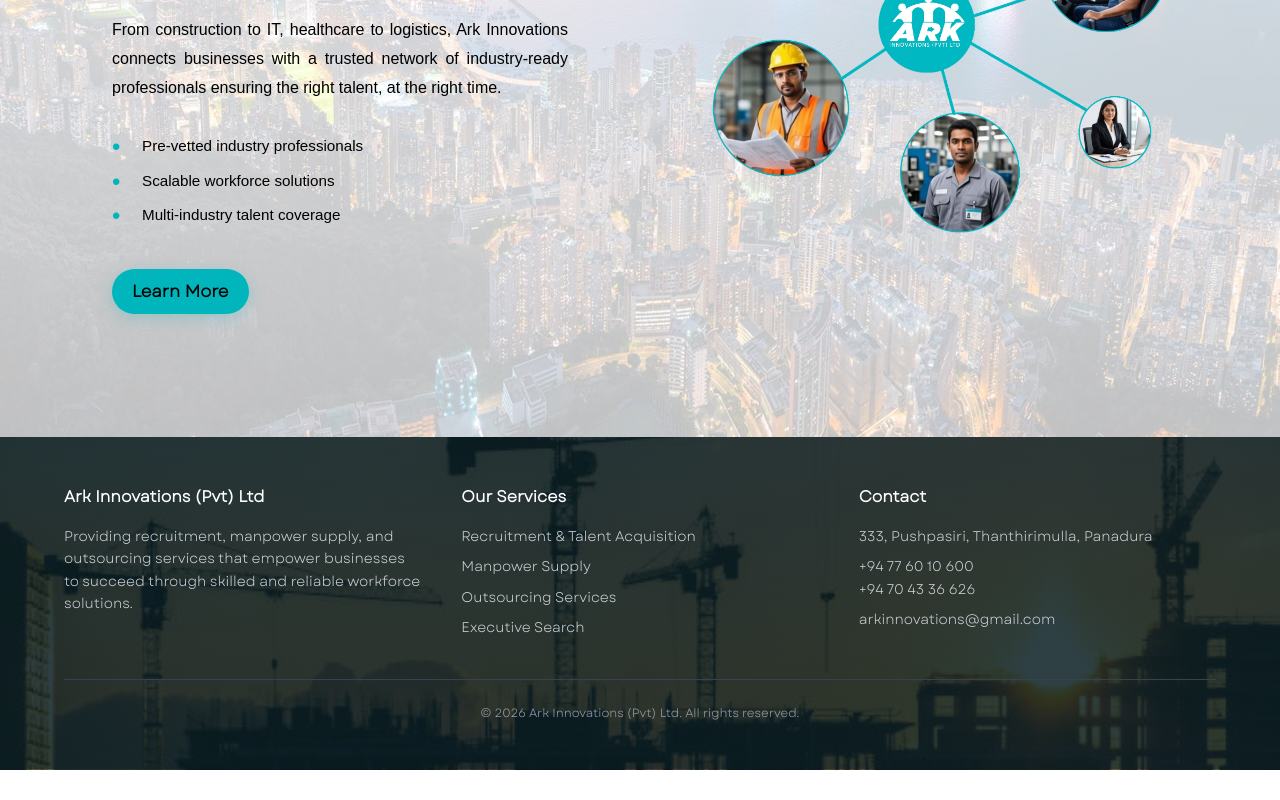
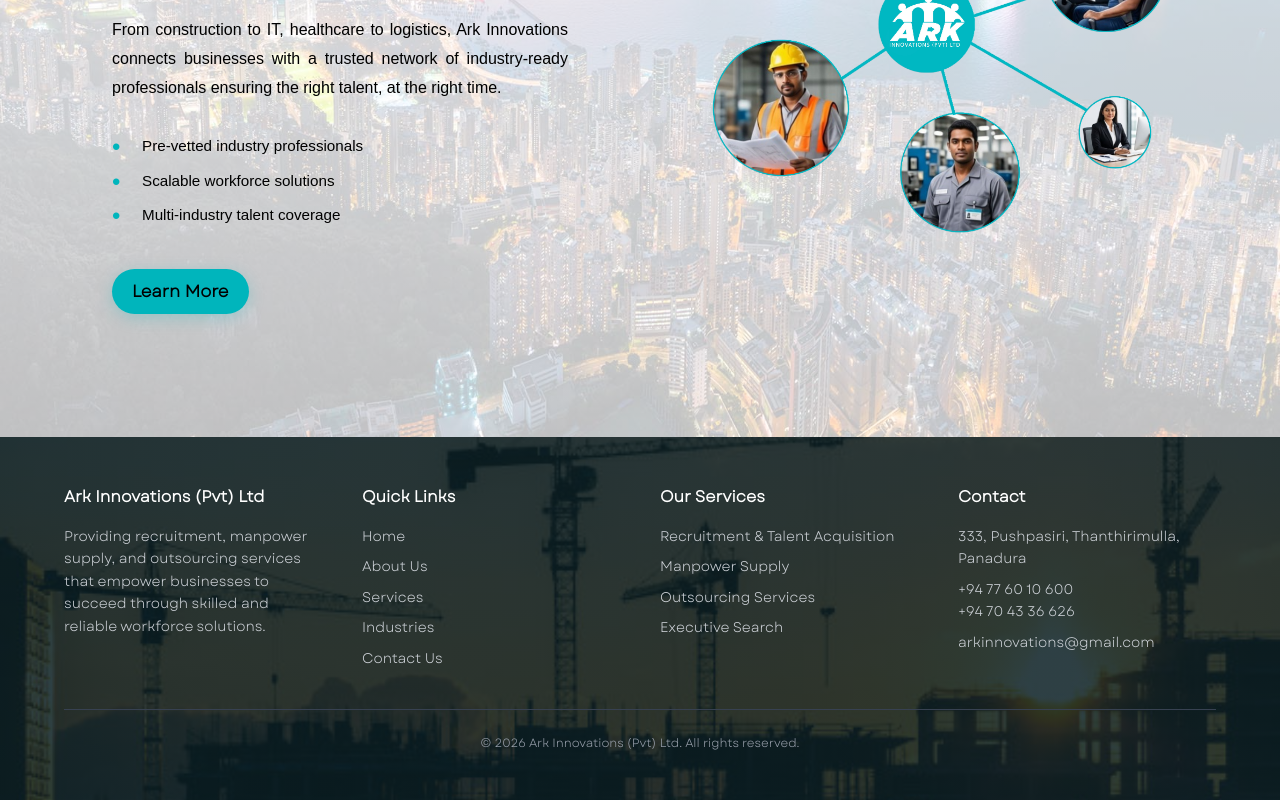
Before and after one commit to disalHenuka/ark-innovations, a Next.js app: page / in a window 1280 px wide. Shown: the part 1195-1995 px from the top of the page. Before the commit the page ends 1965 px from the top, so only its background shows below. Built offline with nearby package versions, Linux system fonts and the light colour scheme.

Commit message:
minor fiexes, emailw works

```diff
--- a/app/components/Footer.tsx
+++ b/app/components/Footer.tsx
@@ -45,9 +45,7 @@
       <div className="footerContent">
 
         <div className="footerSection">
-          <h3>
-            Ark Innovations (Pvt) Ltd
-          </h3>
+          <h3>Ark Innovations (Pvt) Ltd</h3>
           <p>
             Providing recruitment, manpower supply, and outsourcing services
             that empower businesses to succeed through skilled and reliable
@@ -56,12 +54,23 @@
         </div>
 
         <div className="footerSection">
+          <h3>Quick Links</h3>
+          <ul>
+            <li><a href="/">Home</a></li>
+            <li><a href="/about">About Us</a></li>
+            <li><a href="/services">Services</a></li>
+            <li><a href="/industries">Industries</a></li>
+            <li><a href="/contact">Contact Us</a></li>
+          </ul>
+        </div>
+
+        <div className="footerSection">
           <h3>Our Services</h3>
           <ul>
-            <li>Recruitment & Talent Acquisition</li>
-            <li>Manpower Supply</li>
-            <li>Outsourcing Services</li>
-            <li>Executive Search</li>
+            <li><a href="/services#recruitment">Recruitment & Talent Acquisition</a></li>
+            <li><a href="/services#manpower">Manpower Supply</a></li>
+            <li><a href="/services#outsourcing">Outsourcing Services</a></li>
+            <li><a href="/services#executive-search">Executive Search</a></li>
           </ul>
         </div>
 
--- a/app/pages/services.tsx
+++ b/app/pages/services.tsx
@@ -57,6 +57,7 @@
 }
 
 function ServiceCard({
+  id,
   className,
   imagePosition,
   imageSrc,
@@ -64,6 +65,7 @@
   title,
   description,
 }: {
+  id?: string;
   className: string;
   imagePosition: "left" | "right";
   imageSrc: string;
@@ -92,6 +94,7 @@
 
   return (
     <div
+      id={id}
       ref={ref}
       className={className}
       style={{
@@ -237,6 +240,7 @@
         </motion.div>
 
         <ServiceCard
+          id="recruitment"
           className="service-section service-1"
           imagePosition="left"
           imageSrc="/assets/service_1.jpg"
@@ -246,6 +250,7 @@
         />
 
         <ServiceCard
+          id="manpower"
           className="service-section service-2"
           imagePosition="right"
           imageSrc="/assets/service_2.png"
@@ -255,6 +260,7 @@
         />
 
         <ServiceCard
+          id="outsourcing"
           className="service-section service-3"
           imagePosition="left"
           imageSrc="/assets/service_3.jpg"
@@ -264,6 +270,7 @@
         />
 
         <ServiceCard
+          id="executive-search"
           className="service-section service-2"
           imagePosition="right"
           imageSrc="/assets/service_4.jpg"
--- a/app/styles/about.css
+++ b/app/styles/about.css
@@ -246,7 +246,7 @@
 
 .feature-card {
   background: #FFFFFF;
-  border-radius: 20px;
+  border-radius: 55px;
   padding: 30px 24px;
   box-shadow: 0 8px 24px rgba(0, 0, 0, 0.08);
   transition: all 0.3s ease;
@@ -315,6 +315,7 @@
 /* --- Bottom CTA --- */
 .bottom-cta {
   text-align: center;
+  margin-top: 60px;
   margin-bottom: 120px;
   position: relative;
   z-index: 5;
--- a/app/styles/footer.css
+++ b/app/styles/footer.css
@@ -6,11 +6,12 @@
   background-position: center;
   background-repeat: no-repeat;
   position: relative;
+  z-index: 10;
 }
 
 .footerContent {
   display: grid;
-  grid-template-columns: repeat(3, 1fr);
+  grid-template-columns: repeat(4, 1fr);
   gap: 2.5rem;
   font-size: 0.875rem;
   max-width: 1200px;
@@ -37,8 +38,17 @@
 
 .footerSection ul li {
   margin-bottom: 0.5rem;
+  line-height: 1.6;
+}
+
+.footerSection ul li a {
   color: #d1d5db;
-  line-height: 1.6;
+  text-decoration: none;
+  transition: color 0.3s ease;
+}
+
+.footerSection ul li a:hover {
+  color: #00959e;
 }
 
 .footerSection ul li:last-child {
--- a/app/styles/industries.css
+++ b/app/styles/industries.css
@@ -234,7 +234,7 @@
 /* Industry Card */
 .industry-card {
   background: #FFFFFF;
-  border-radius: 30px;
+  border-radius: 70px;
   padding: 36px 28px;
   box-shadow: 0 8px 24px rgba(0, 0, 0, 0.08);
   transition: all 0.3s ease;
@@ -291,6 +291,7 @@
 .bottom-cta {
   text-align: center;
   padding-top: 40px;
+  padding-bottom: 50px;
   margin-top: 60px;
 }
 
```
